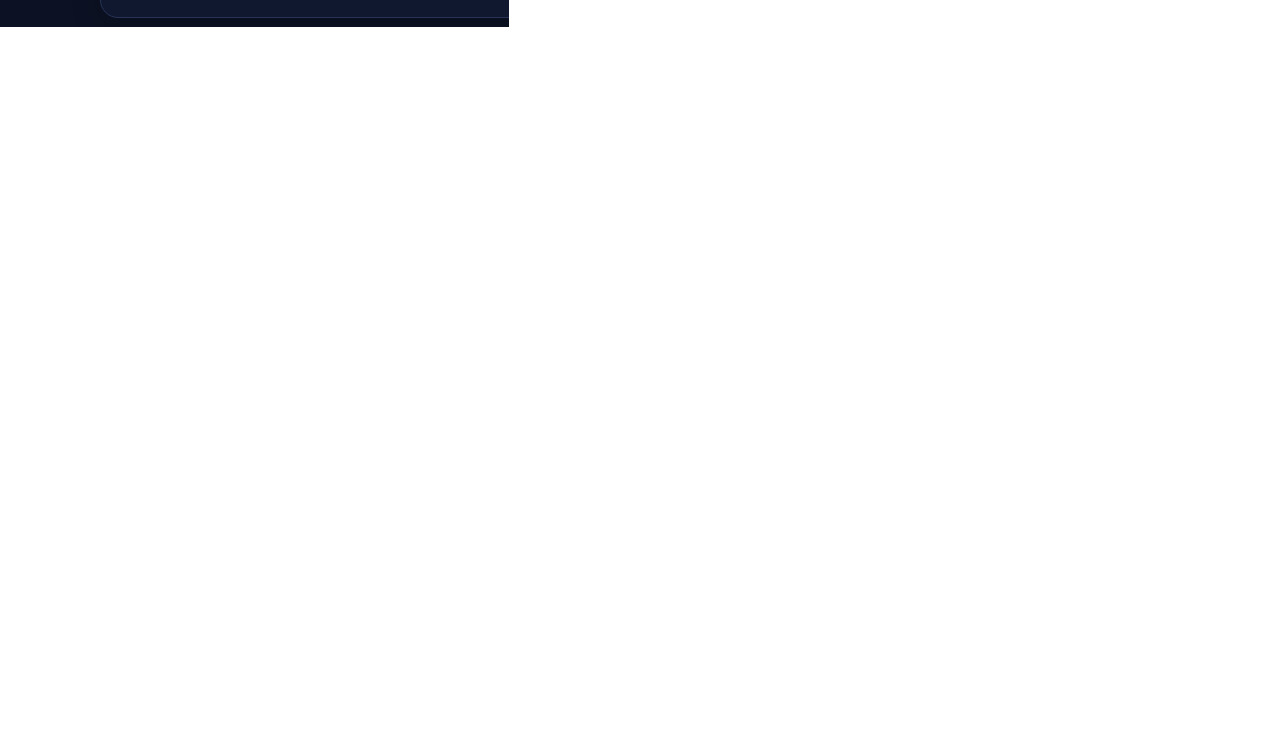
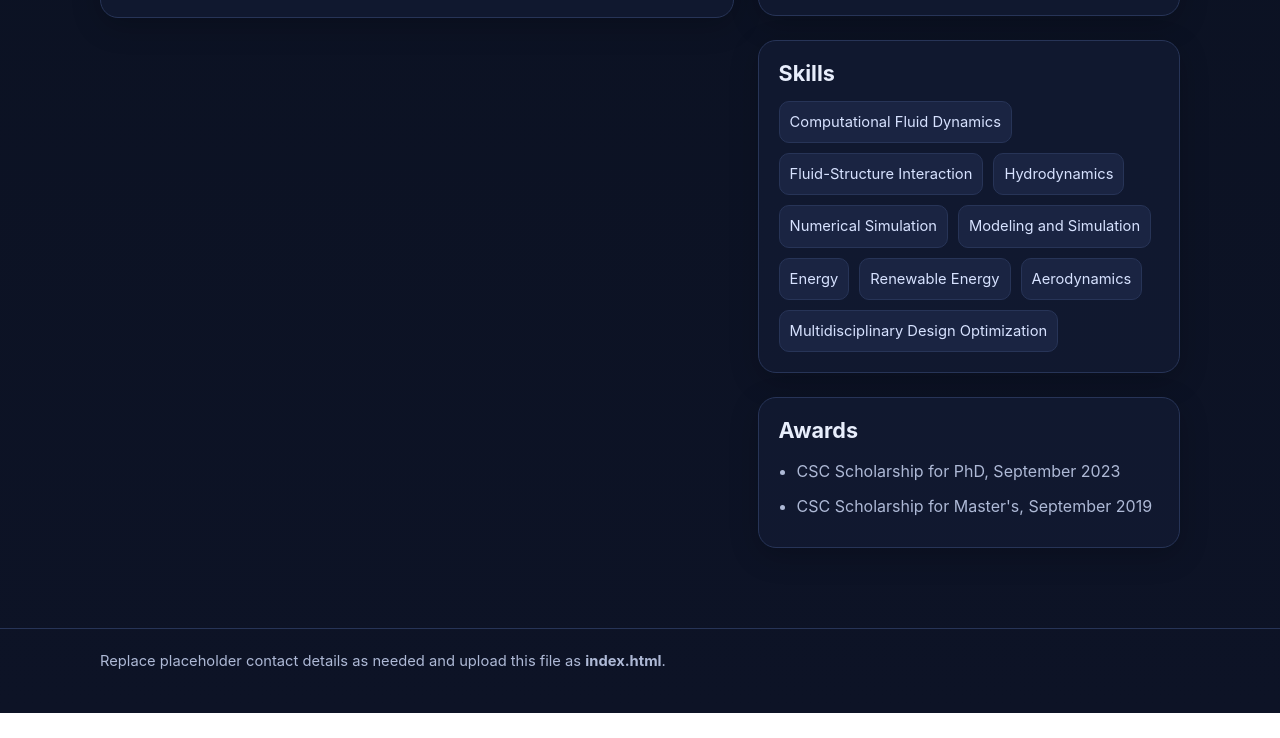
Before and after one commit to hamzasherpao/CV, a plain HTML site: page index.html in a window 1280 px wide. Shown: the part 1498-2236 px from the top of the page. After the commit the page ends 2211 px from the top, so only its background shows below. Drawn offline with Linux system fonts and the light colour scheme.

Commit message:
Update index.html

```diff
--- a/index.html
+++ b/index.html
@@ -255,7 +255,7 @@
 
   <footer>
     <div class="container">
-      Built as a single-file HTML CV for GitHub Pages. Replace placeholder contact details as needed and upload this file as <strong>index.html</strong> in your <strong>yourusername.github.io</strong> repository.
+      Replace placeholder contact details as needed and upload this file as <strong>index.html</strong>.
     </div>
   </footer>
 </body>
```
